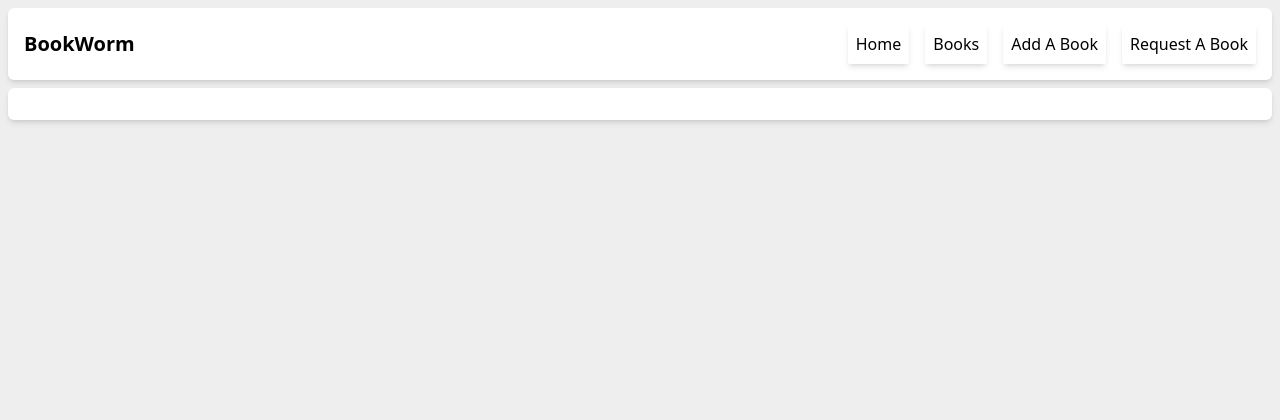
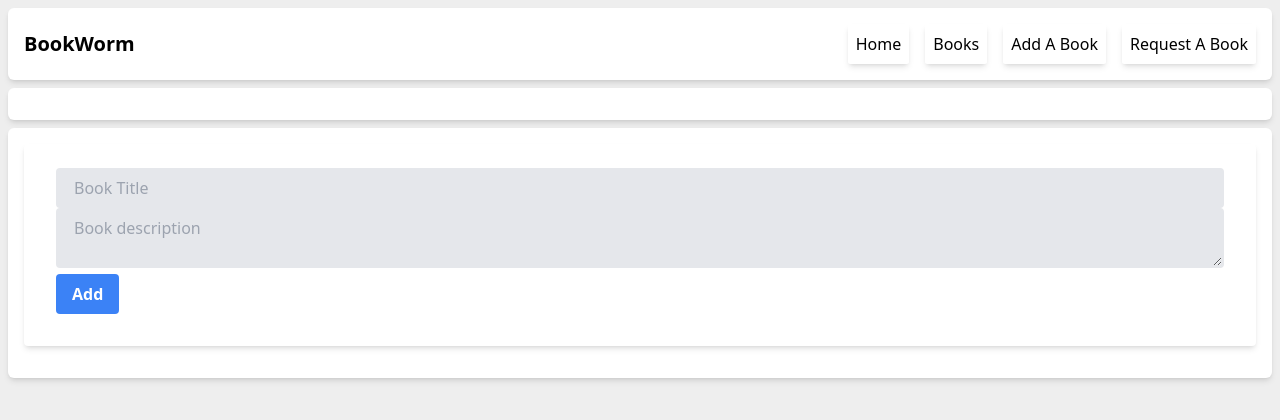
Before and after one commit to moeez8/library-app, a React (Create React App) app in the folder notts-library-frontend/: page / in a window 1280 px wide. Shown: the top 420 px of the page. Built offline with nearby package versions, Linux system fonts and the light colour scheme; no server answers.

Commit message:
Started working on AddForm component and fixed typo in book route

```diff
--- a/notts-library-frontend/src/App.tsx
+++ b/notts-library-frontend/src/App.tsx
@@ -1,11 +1,14 @@
 import Header from "./components/Header";
 import BookList from "./components/BookList";
+import AddForm from "./components/AddForm";
 
 function App() {
   return (
     <div className="max-w-7xl m-auto">
       <Header />
       <BookList />
+      <AddForm />
+
     </div>
   );
 }
--- /dev/null
+++ b/notts-library-frontend/src/components/AddForm.tsx
@@ -0,0 +1,61 @@
+import React, { useEffect, useState } from "react";
+
+function AddForm() {
+
+    const [title, setTitle] = useState("");
+    const [description, setDescription] = useState("");
+
+    function handleTitleChange(event: React.ChangeEvent<HTMLInputElement>) {
+        setTitle(event.target.value);
+    }
+
+    function handleDescChange(event: React.ChangeEvent<HTMLTextAreaElement>) {
+        setDescription(event.target.value);
+    }
+
+    const formInfo = {
+        title: "bookTitle",
+        description: "bookDescription"
+    }
+
+    function addBook(bookTitle: string, bookDescription: string) {
+        console.log(formInfo)
+        fetch("http://localhost:5000/book", {
+            method: "POST",
+            headers: {
+                'Content-type': "application/x-www-form-urlencoded"
+            },
+            body: JSON.stringify(formInfo)
+        })
+            .then(res => res.json())
+            .then(data => console.log(data))
+    }
+
+    return (
+        <div className="bg-white rounded-md shadow-md p-4 m-2">
+            <form className="bg-white shadow-md rounded px-8 pt-6 pb-8 mb-4">
+                <input className="bg-gray-200 appearance-none border-2 border-gray-200 rounded w-full py-2 px-4 text-gray-700 leading-tight focus:outline-none focus:bg-white focus:border-purple-500"
+                    name="title"
+                    placeholder="Book Title"
+                    value={title}
+                    onChange={handleTitleChange}
+                />
+                <textarea className="bg-gray-200 appearance-none border-2 border-gray-200 rounded w-full py-2 px-4 text-gray-700 leading-tight focus:outline-none focus:bg-white focus:border-purple-500"
+                    name="content"
+                    placeholder="Book description"
+                    //rows="3"
+                    onChange={handleDescChange}
+                    value={description}
+                />
+
+                <button className="bg-blue-500 hover:bg-blue-700 text-white font-bold py-2 px-4 rounded focus:outline-none focus:shadow-outline" type="button"
+                    onClick={() => addBook(title, description)}>
+
+                    Add
+                </button>
+            </form>
+        </div>
+    );
+}
+
+export default AddForm;
```
Also changed, not shown: 2 other files (tests, documents, lock files or other folders).
